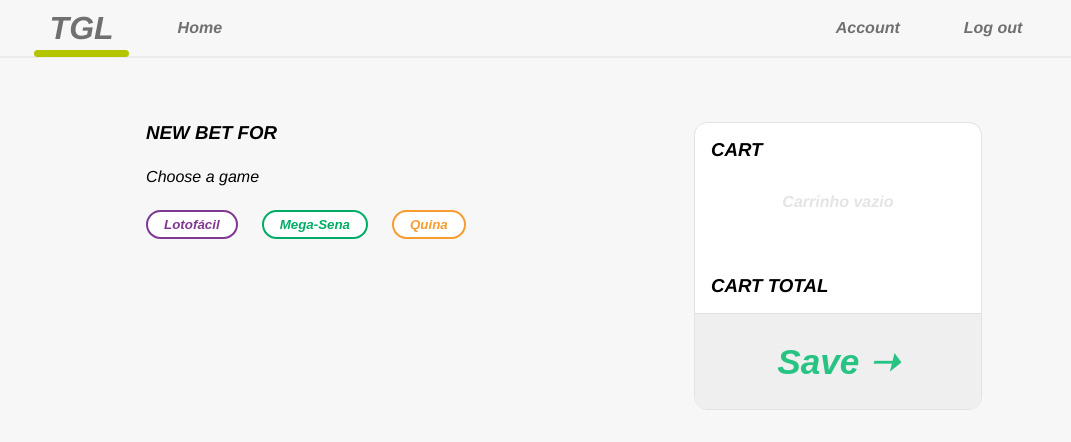
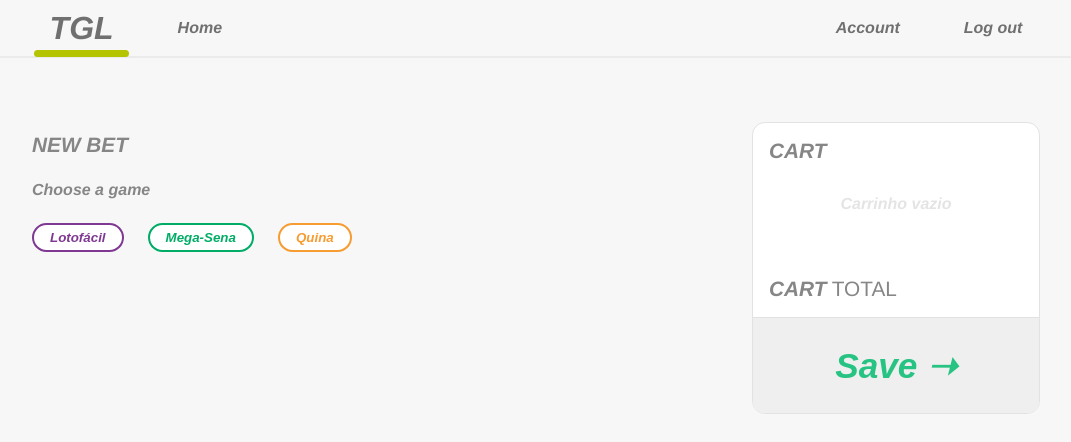
Before and after one commit to emanusantos/greatest-lottery, a React (Create React App) app: page / in a window 1280 px wide. Shown: the top 442 px of the page, without its empty margins (104-1175 px from the left). Built offline with nearby package versions, Linux system fonts and the light colour scheme.

Commit message:
fixed some styling issues

```diff
--- a/src/components/CartArea/CartArea.tsx
+++ b/src/components/CartArea/CartArea.tsx
@@ -5,10 +5,10 @@ const CartArea: React.FC = () => {
     return (
         <CartContainer>
             <div className="padding">
-                <h3>CART</h3>
+                <p className="titleFont">CART</p>
                 <h4>Carrinho vazio</h4>
                 <div className="cartItem"></div>
-                <h3>CART <span>TOTAL</span></h3>
+                <p className="titleFont">CART<span> TOTAL</span></p>
             </div>
             <div className="btnArea">
                 <button>Save ➝</button>
--- a/src/components/CartArea/CartAreaStyles.ts
+++ b/src/components/CartArea/CartAreaStyles.ts
@@ -8,6 +8,17 @@ export const CartContainer = styled.div`
     border: .06rem solid #E2E2E2;
     border-radius: .8rem;
     background-color: #fff;
+
+    .titleFont {
+        font-size: 1.3rem;
+        font-weight: bold;
+        font-style: italic;
+    }
+
+    span {
+        font-style: normal;
+        font-weight: lighter;
+    }
 
     h4 {
         padding: 2rem 1rem;
--- a/src/components/GameArea/GameArea.tsx
+++ b/src/components/GameArea/GameArea.tsx
@@ -4,7 +4,6 @@ import SelectedNumbers from '../SelectedNumber/SelectedNumber';
 import Data from '../../games.json';
 import { useAppSelector } from '../../hooks/reduxhooks';
 import { Games } from '../../store/gameSlice';
-import { nodeModuleNameResolver } from 'typescript';
 
 let currentGameRange: number[] = [];
 
@@ -23,6 +22,10 @@ const GameArea: React.FC = () => {
     const [choseNumbers, setChoseNumbers] = useState<any>()
 
     const updateGameType = (e: string) => {
+        if (e === game.type) {
+            return;
+        };
+
         if (e === 'Lotofácil') {
             currentGameRange = [];
             setGame(Data.types[0])
@@ -49,14 +52,21 @@ const GameArea: React.FC = () => {
         for (let i = 1; i <= range; i++) {
             currentGameRange.push(i)
         };
-        console.log(currentGameRange)
+        console.log(currentGameRange);
     };
 
     const selectNumber = (event: any): void => {
-        const numberSelected = Number(event.currentTarget.dataset.number)
-        console.log(event.currentTarget.dataset.number);
+        const numberSelected = Number(event.currentTarget.dataset.number);
 
-        if (choseNumbers.length >= game['max-number']) return
+        if (numberAlreadyExists(choseNumbers, numberSelected)) {
+            const array = removeNumber(choseNumbers, numberSelected);
+            return setChoseNumbers(array);
+        }
+
+        if (choseNumbers.length >= game['max-number']) {
+            return;
+        };
+
         setChoseNumbers([...choseNumbers, numberSelected])
         console.log(choseNumbers)
     }
@@ -69,10 +79,22 @@ const GameArea: React.FC = () => {
         }
     }
 
+    const numberAlreadyExists = (array: number[], number: number) => {
+        return array.some((index) => {
+            return index === number;
+        });
+    };
+
+    const removeNumber = (array: number[], number: number) => {
+        return (array = array.filter((num) => {
+            return num !== number;
+        }));
+    }
+
     return (
         <Game>
-            <h3>NEW BET FOR {game.type.toUpperCase()}</h3>
-            <p>Choose a game</p>
+            <p id="newbet"><strong>NEW BET</strong> {checker() && `FOR ${game.type.toUpperCase()}`}</p>
+            <p><strong>Choose a game</strong></p>
             <GameButtons>
                 {Data.types.map((button) =>
                 <button
@@ -82,7 +104,7 @@ const GameArea: React.FC = () => {
                 value={button.type}>{button.type}</button>)}
             </GameButtons>
             {checker() && <div className="descriptionArea">
-                <p>Fill your bet</p>
+                <p><strong>Fill your bet</strong></p>
                 <p>{game.description}</p>
             </div>}
            {checker() && <div className="numbersArea">
--- a/src/components/GameArea/GameAreaStyles.ts
+++ b/src/components/GameArea/GameAreaStyles.ts
@@ -10,6 +10,11 @@ export const Game = styled.div`
         display: flex;
         flex-direction: column;
         gap: .5rem;
+    }
+
+    #newbet {
+        padding-top: .7rem;
+        font-size: 1.3rem;
     }
 `;
 
--- a/src/pages/newbet/NewBetStyles.ts
+++ b/src/pages/newbet/NewBetStyles.ts
@@ -2,7 +2,8 @@ import styled from "styled-components";
 
 export const BetContainer = styled.div`
     display: flex;
-    justify-content: space-around;
-    padding: 4rem 5rem 5rem 8.5rem;
+    justify-content: space-between;
+    padding: 4rem 8.5rem;
     font-style: italic;
+    color: #868686;
 `;
```
